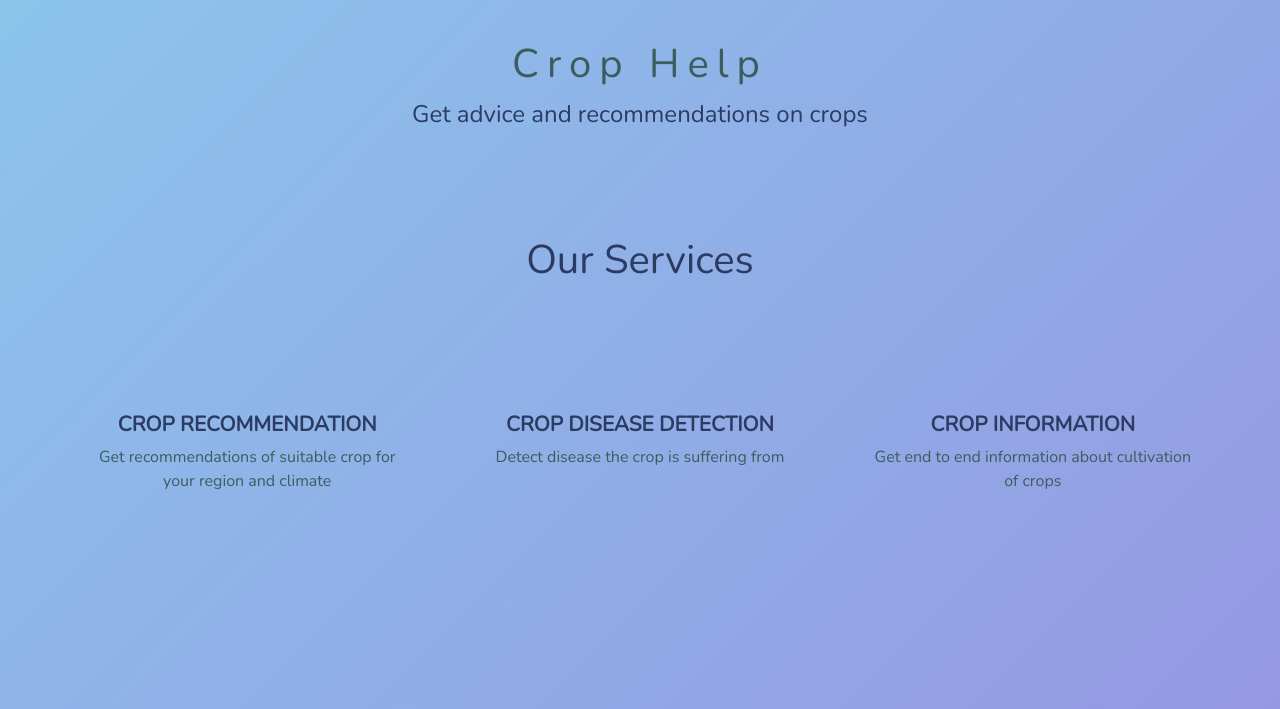
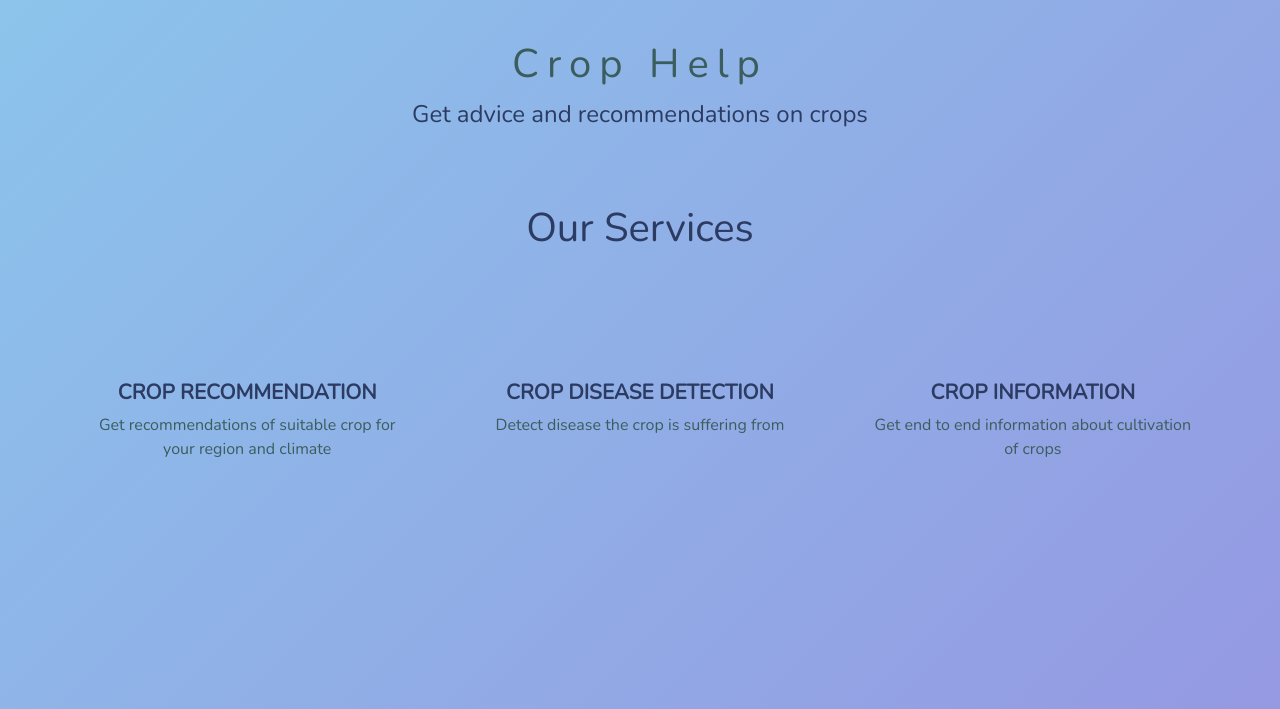
Before and after one commit to prajwal-h-v/sampleFlaskApp, a Flask app: page / in a window 1280 px wide. Shown: the part 91-800 px from the top of the page. Run offline with Flask 2, Linux system fonts and the light colour scheme; parts of the project's set-up code (start-up, migrations or seed data) failed here and were passed over.

Commit message:
Update UI

```diff
--- a/app/static/css/main.css
+++ b/app/static/css/main.css
@@ -119,9 +119,7 @@ body {
   left: 0;
   background: #c1d7d744;
 } */
-.row {
-  width: 100vw;
-}
+
 .description {
   margin-top: 5vh;
   text-align: center;
@@ -138,11 +136,10 @@ body {
 
 /* Features */
 .features {
-  margin-top: 2em;
   padding: 1em;
 }
 .features h1 {
-  margin: 1em;
+  margin-top: 1em;
   color: var(--blueDark);
 }
 .feature-title {
```
